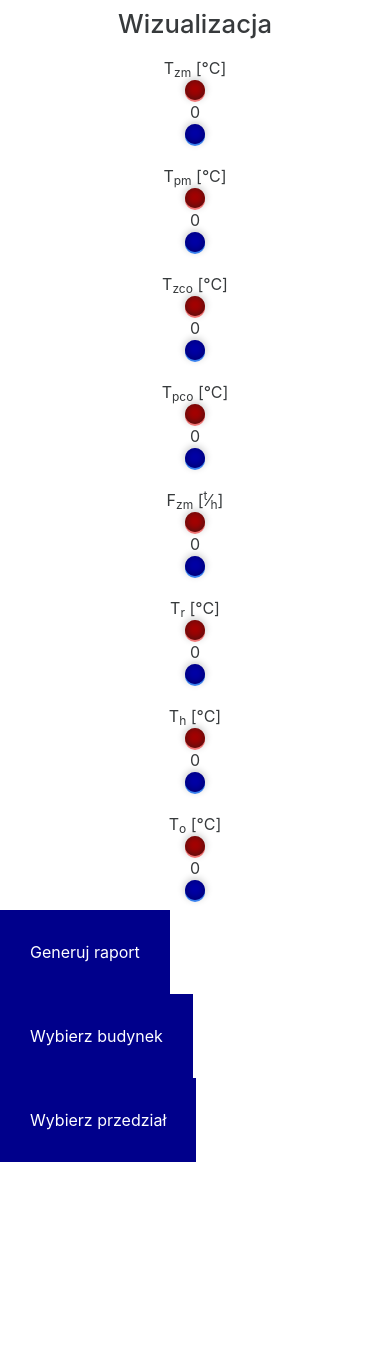
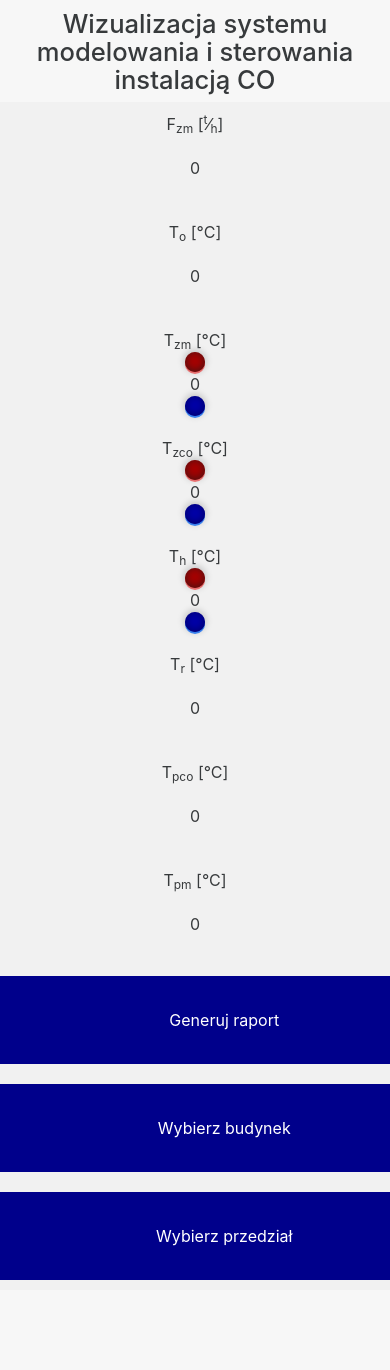
Before and after one commit to maciekc/kss_2016, a Django app: page /wizualizacja/ in a window 390 px wide; the page is wider, and only the part inside the window is pictured. Before the commit the page ends 1162 px from the top of that part, so only its background shows below. Run offline with Django 3.2, Linux system fonts and the light colour scheme; parts of the project's set-up code (start-up, migrations or seed data) failed here and were passed over; some libraries are stand-ins or nearby versions.

Commit message:
Drobne poprawki
Nie wiem, czy trzeba coś jeszcze dostosować do liczby 3 docelowych budynków.
Trzeba ogarnąć, ile próbek (częstotliwość symulacji) to jest 8 godzin, by poprawnie liczyć warunek na diodę dla Tzm
Musimy wspólnie (wszystkie komponenty) uzgodnić strukturę bazy i wysłać to radlukiemu
Nie łączyłem się jeszcze z jego bazą, ale jeśli jego struktura będzie zgodna z naszym modelem, powinno działać, przetestujemy to na zajęciach za tydzień
Ewentualne uwagi do stylów widoku mile widziane

```diff
--- a/kss_projekt/settings.py
+++ b/kss_projekt/settings.py
@@ -88,9 +88,13 @@ DATABASES = {
         'PASSWORD': '',
         'HOST': 'localhost',
         'PORT': '3306',
+        # 'NAME': 'luki_testing',
+        # 'USER': 'luki',
+        # 'PASSWORD': 'luki',
+        # 'HOST': '192.168.43.198',
+        # 'PORT': '10000',
     }
 }
-
 
 # Password validation
 # https://docs.djangoproject.com/en/1.10/ref/settings/#auth-password-validators
--- a/static/css/dropdown.css
+++ b/static/css/dropdown.css
@@ -2,7 +2,10 @@
 .dropbtn {
     background-color: darkblue;
     color: white;
-    padding: 30px;
+    padding-bottom: 20px;
+    padding-top: 20px;
+    width: 115%;
+    height: calc(40px + 3rem);
     font-size: 16px;
     border: none;
     cursor: pointer;
--- a/static/css/style.css
+++ b/static/css/style.css
@@ -1,5 +1,11 @@
 body {
     overflow-x: hidden;
+    background-color: #f7f7f7 !important;
+}
+
+.chart-col {
+    padding-top: 10px;
+    padding-bottom: 10px;
 }
 
 .main-chart {
@@ -62,6 +68,10 @@ body {
     padding-bottom: 10px;
 }
 
+.parents-parent {
+    background-color: #f1f1f1;
+}
+
 .led {
   margin: 0 auto;
   width: 20px;
@@ -88,3 +98,8 @@ body {
   background-color: #0000AA;
   box-shadow: rgba(0, 0, 0, 0.2) 0 -1px 7px 1px, inset #006 0 -1px 9px, #3F8CFF 0 2px 0;
 }
+
+#building-dropdown, #time-choice, #report-button {
+    padding-top: 10px;
+    padding-bottom: 10px;
+}
--- a/static/js/buildingDropdown.js
+++ b/static/js/buildingDropdown.js
@@ -46,3 +46,16 @@ function buildingTwo() {
         Plotly.redraw(buildingChartDiv);
     }
 }
+
+function buildingThree() {
+    if(buildingNo != '3') {
+        buildingNo = '3';
+        d3.json('/wizualizacja/'+buildingNo+'/'+timeUnit+'/', function(SQLdata) {
+            buildingChartDiv.data[0].x = SQLdata.date;
+            buildingChartDiv.data[1].x = SQLdata.date;
+            buildingChartDiv.data[0].y = SQLdata.Tr;
+            buildingChartDiv.data[1].y = SQLdata.Th;
+        });
+        Plotly.redraw(buildingChartDiv);
+    }
+}
--- a/template/index.html
+++ b/template/index.html
@@ -6,7 +6,7 @@
 
 {#     <a href="{% r'^wizualizacja/raport/' %}" target="_blank"> Raport PDF </a> #}
 
-    <title>Wizualizacja systemu modelowania i sterowania instalacja CO</title>
+    <title>Wizualizacja systemu modelowania i sterowania instalacją CO</title>
 
     {% load static %}
     <link href="{% static "css/style.css" %}" rel="stylesheet" type="text/css">
@@ -19,23 +19,33 @@
 
     <div class="row">
         <div class="col-xs-12">
-            <h2 class="main-banner">Wizualizacja</h2>
+            <h2 class="main-banner">Wizualizacja systemu modelowania i sterowania instalacją CO</h2>
         </div>
     </div>
 
-    <div class="row">
-        <div id="tzm-numval" class="col-xs-12 col-sm-4 col-md-2 col-lg-1 numval-parent">
-            <div>T<sub>zm</sub> [&deg;C]</div>
+    <div class="row parents-parent">
+        <div id="fzm-numval" class="col-xs-12 col-sm-4 col-md-2 col-lg-1 numval-parent">
+            <div title="Strumień wody opuszczający główny zawór">F<sub>zm</sub> [<sup>t</sup>&frasl;<sub>h</sub>]</div>
             <div class="led-box">
-                <div class="led led-red-off"></div>
+                <div class="led"></div>
             </div>
             <div class="numval">0</div>
             <div class="led-box">
-                <div class="led led-blue-off"></div>
+                <div class="led"></div>
             </div>
         </div>
-        <div id="tpm-numval" class="col-xs-12 col-sm-4 col-md-2 col-lg-1 numval-parent">
-            <div>T<sub>pm</sub> [&deg;C]</div>
+        <div id="to-numval" class="col-xs-12 col-sm-4 col-md-2 col-lg-1 numval-parent">
+            <div title="Temperatura powietrza na zewnątrz">T<sub>o</sub> [&deg;C]</div>
+            <div class="led-box">
+                <div class="led"></div>
+            </div>
+            <div class="numval">0</div>
+            <div class="led-box">
+                <div class="led"></div>
+            </div>
+        </div>
+        <div id="tzm-numval" class="col-xs-12 col-sm-4 col-md-2 col-lg-1 numval-parent">
+            <div title="Temperatura wody przypływającej z elektrociepłowni">T<sub>zm</sub> [&deg;C]</div>
             <div class="led-box">
                 <div class="led led-red-off"></div>
             </div>
@@ -45,7 +55,7 @@
             </div>
         </div>
         <div id="tzco-numval" class="col-xs-12 col-sm-4 col-md-2 col-lg-1 numval-parent">
-            <div>T<sub>zco</sub> [&deg;C]</div>
+            <div title="Temperatura wody wypływającej z wymiennika ciepła">T<sub>zco</sub> [&deg;C]</div>
             <div class="led-box">
                 <div class="led led-red-off"></div>
             </div>
@@ -54,18 +64,8 @@
                 <div class="led led-blue-off"></div>
             </div>
         </div>
-        <div id="tpco-numval" class="col-xs-12 col-sm-4 col-md-2 col-lg-1 numval-parent">
-                <div>T<sub>pco</sub> [&deg;C]</div>
-                <div class="led-box">
-                    <div class="led led-red-off"></div>
-                </div>
-                <div class="numval">0</div>
-                <div class="led-box">
-                    <div class="led led-blue-off"></div>
-                </div>
-        </div>
-        <div id="fzm-numval" class="col-xs-12 col-sm-4 col-md-2 col-lg-1 numval-parent">
-            <div>F<sub>zm</sub> [<sup>t</sup>&frasl;<sub>h</sub>]</div>
+        <div id="th-numval" class="col-xs-12 col-sm-4 col-md-2 col-lg-1 numval-parent">
+            <div title="Temperatura kaloryferów w budynku">T<sub>h</sub> [&deg;C]</div>
             <div class="led-box">
                 <div class="led led-red-off"></div>
             </div>
@@ -75,33 +75,33 @@
             </div>
         </div>
         <div id="tr-numval" class="col-xs-12 col-sm-4 col-md-2 col-lg-1 numval-parent">
-            <div>T<sub>r</sub> [&deg;C]</div>
+            <div title="Temperatura powietrza wewnątrz budynku">T<sub>r</sub> [&deg;C]</div>
             <div class="led-box">
-                <div class="led led-red-off"></div>
+                <div class="led"></div>
             </div>
             <div class="numval">0</div>
             <div class="led-box">
-                <div class="led led-blue-off"></div>
+                <div class="led"></div>
             </div>
         </div>
-        <div id="th-numval" class="col-xs-12 col-sm-4 col-md-2 col-lg-1 numval-parent">
-            <div>T<sub>h</sub> [&deg;C]</div>
+        <div id="tpco-numval" class="col-xs-12 col-sm-4 col-md-2 col-lg-1 numval-parent">
+            <div title="Temperatura wody wracającej do wymiennika ciepła">T<sub>pco</sub> [&deg;C]</div>
                 <div class="led-box">
-                <div class="led led-red-off"></div>
+                    <div class="led"></div>
                 </div>
                 <div class="numval">0</div>
                 <div class="led-box">
-                <div class="led led-blue-off"></div>
+                    <div class="led"></div>
                 </div>
             </div>
-        <div id="to-numval" class="col-xs-12 col-sm-4 col-md-2 col-lg-1 numval-parent">
-            <div>T<sub>o</sub> [&deg;C]</div>
+        <div id="tpm-numval" class="col-xs-12 col-sm-4 col-md-2 col-lg-1 numval-parent">
+            <div title="Temperatura wody wracającej do elektrociepłowni">T<sub>pm</sub> [&deg;C]</div>
             <div class="led-box">
-                <div class="led led-red-off"></div>
+                <div class="led"></div>
             </div>
             <div class="numval">0</div>
             <div class="led-box">
-                <div class="led led-blue-off"></div>
+                <div class="led"></div>
             </div>
         </div>
         <div id="report-button" class="col-xs-12 col-sm-4 col-md-2 col-lg-1">
@@ -118,6 +118,7 @@
             <div id="buildings" class="dropdown-content">
                 <div onclick="buildingOne()">Budynek B1</div>
                 <div onclick="buildingTwo()">Budynek B2</div>
+                <div onclick="buildingThree()">Budynek B3</div>
             </div>
         </div>
         <div id="time-choice" class="col-xs-12 col-sm-4 col-md-2 col-lg-1">
@@ -130,15 +131,11 @@
         </div>
     </div>
 
-    <div>
-
-    </div>
-
     <div class="row">
-        <div id="main-chart" class="col-lg-6 col-xs-12"></div>
-        <div id="stream-chart" class="col-lg-6 col-xs-12"></div>
-        <div id="building-chart" class="col-lg-6 col-xs-12"></div>
-        <div id="outside-chart" class="col-lg-6 col-xs-12"></div>
+        <div id="main-chart" class="col-lg-6 col-xs-12 chart-col"></div>
+        <div id="stream-chart" class="col-lg-6 col-xs-12 chart-col"></div>
+        <div id="building-chart" class="col-lg-6 col-xs-12 chart-col"></div>
+        <div id="outside-chart" class="col-lg-6 col-xs-12 chart-col"></div>
     </div>
 
 </body>
--- a/wizualizacja/models.py
+++ b/wizualizacja/models.py
@@ -17,6 +17,10 @@ class Measurement(models.Model):
     #budynek nr 2
     Th2 = models.IntegerField(default = 0)   # Temperatura kaloryferow
     Tr2 = models.IntegerField(default = 0)   # Temperatura budynku
+    #----------------------------------------------------
+    #budynek nr 3
+    Th3 = models.IntegerField(default = 0)   # Temperatura kaloryferow
+    Tr3 = models.IntegerField(default = 0)   # Temperatura budynku
 
     To = models.IntegerField(default = 0)   # Temperatura na zewnatrz
     date = models.DateTimeField('data pomiaru',default = datetime.now())
```
Also changed, not shown: static/js/indicator-handling.js (+20 -9 lines). Lines whose indentation alone changed are shown as unchanged.
